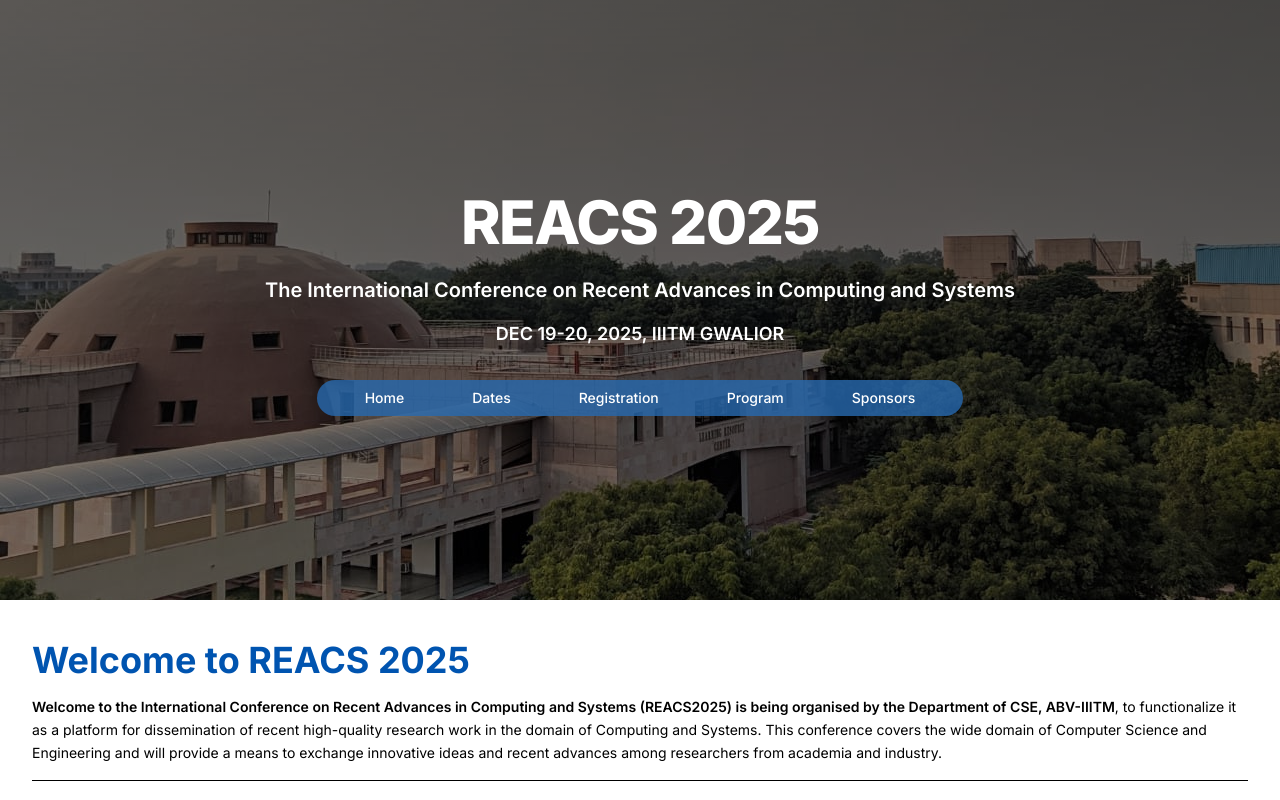
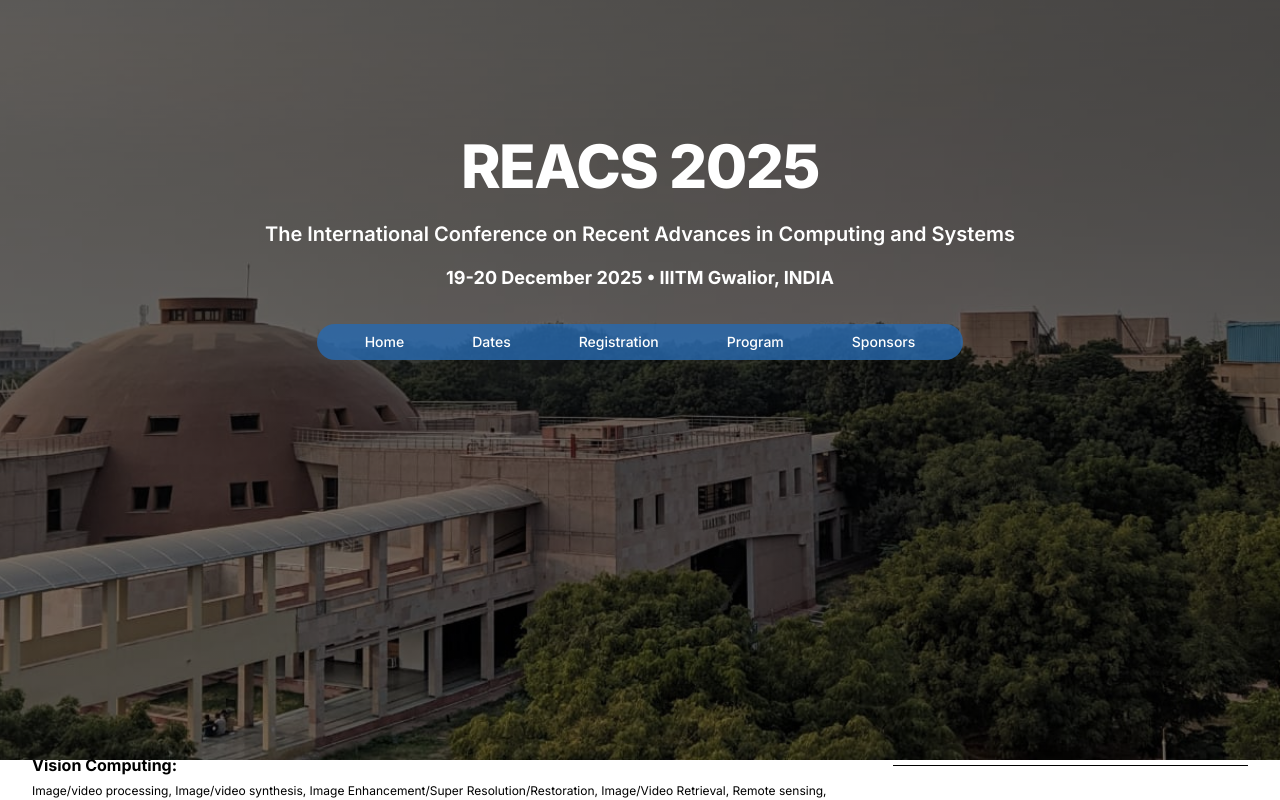
Before and after one commit to dewani12/ReACS_2025, a React (Vite) app in the folder frontend/: page / in a window 1280 px wide. Shown: the top 800 px of the page. Built offline with nearby package versions, Linux system fonts and the light colour scheme.

Commit message:
fix: update HeroSection styles and content for improved layout

```diff
--- a/frontend/src/components/HeroSection.jsx
+++ b/frontend/src/components/HeroSection.jsx
@@ -33,11 +33,11 @@
                 index === currentSlide ? 'opacity-100' : 'opacity-0'
               }`}>
             <img
-                className="w-full h-[300px] sm:h-[400px] md:h-[600px] object-cover"
+                className="w-full h-[400px] sm:h-[400px] md:h-[95vh] object-cover"
                 src={slide}
                 alt="library image"
             />
-            <div className="absolute h-[300px] sm:h-[400px] md:h-[600px] inset-0 bg-gradient-to-b from-black/60 to-black/40" />
+            <div className="absolute h-[400px] sm:h-[400px] md:h-[95vh] inset-0 bg-gradient-to-b from-black/60 to-black/40" />
         </div>
         ))}
 
@@ -51,15 +51,15 @@
         </div>
 
         {/* Hero Content */}
-        <div className="relative max-w-7xl mx-auto px-4 py-16 sm:py-32 md:py-48 sm:px-6 lg:px-4">
+        <div className="relative max-w-7xl mx-auto px-4 py-30 sm:py-30 md:py-34 sm:px-6 lg:px-4">
           <h1 className="text-2xl md:text-4xl font-extrabold tracking-tight text-white sm:text-5xl lg:text-6xl text-center">
             REACS 2025
           </h1>
           <p className="mt-6 text-lg md:text-xl text-white text-center max-w-3xl mx-auto font-semibold">
           The International Conference on Recent Advances in Computing and Systems
           </p>
-          <p className="mt-4 text-md md:text-lg text-white text-center font-semibold">
-          DEC 19-20, 2025, IIITM GWALIOR
+          <p className="mt-4 text-md md:text-lg text-white text-center font-bold">
+          19-20 December 2025 &#x2022; IIITM Gwalior, INDIA
           </p>
 
           {/* Navbar */}
```
